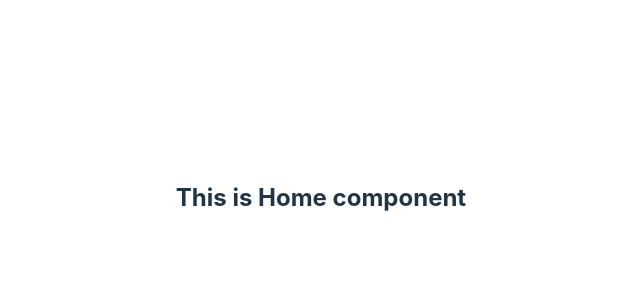
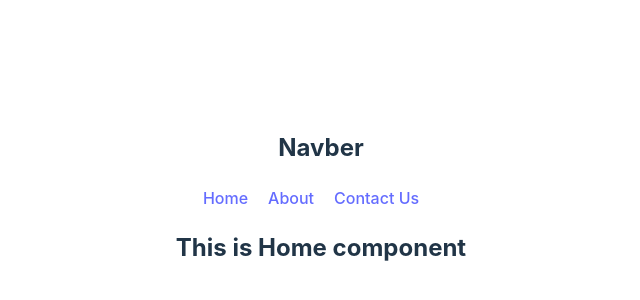
Before and after one commit to alalhosen/IntroductionToReactRouter-d45, a React (Vite) app: page / in a window 1280 px wide. Shown: the part 202-502 px from the top of the page, without its empty margins (319-959 px from the left). Built offline with nearby package versions, Linux system fonts and the light colour scheme.

Commit message:
add Link  in Header component

```diff
--- /dev/null
+++ b/src/components/Header/Header.css
@@ -0,0 +1,3 @@
+nav a {
+    margin-right: 20px;
+}
--- a/src/components/Header/Header.jsx
+++ b/src/components/Header/Header.jsx
@@ -1,12 +1,13 @@
-
+import { Link } from 'react-router-dom';
+import './Header.css'
 const Header = () => {
     return (
         <div>
             <h2>Navber</h2>
             <nav>
-                <a href="/">Home</a>
-                <a href="/about">About</a>
-                <a href="/contact">Contact Us</a>
+                <Link to='/'>Home</Link>
+                <Link to='/about'>About</Link>
+                <Link to='/contact'>Contact Us</Link>
             </nav>
         </div>
     );
--- a/src/components/Home/Home.jsx
+++ b/src/components/Home/Home.jsx
@@ -1,8 +1,10 @@
 import { Outlet } from "react-router-dom";
+import Header from "../Header/Header";
 
 const Home = () => {
   return (
     <div>
+    <Header></Header>
       <h2>This is Home component</h2>
       <Outlet></Outlet>
     </div>
```
